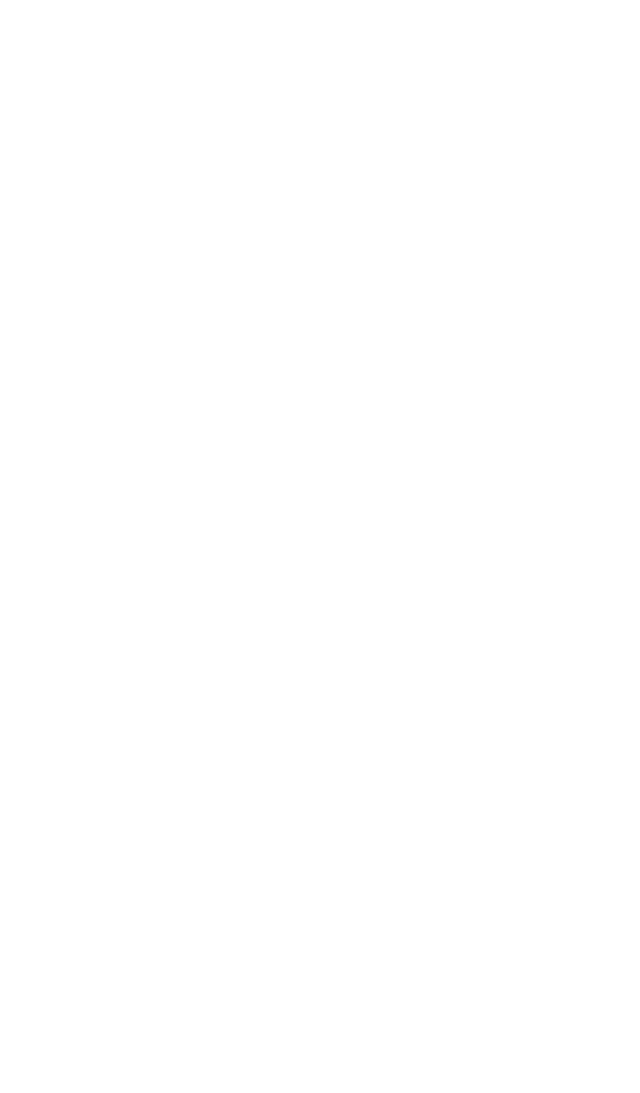
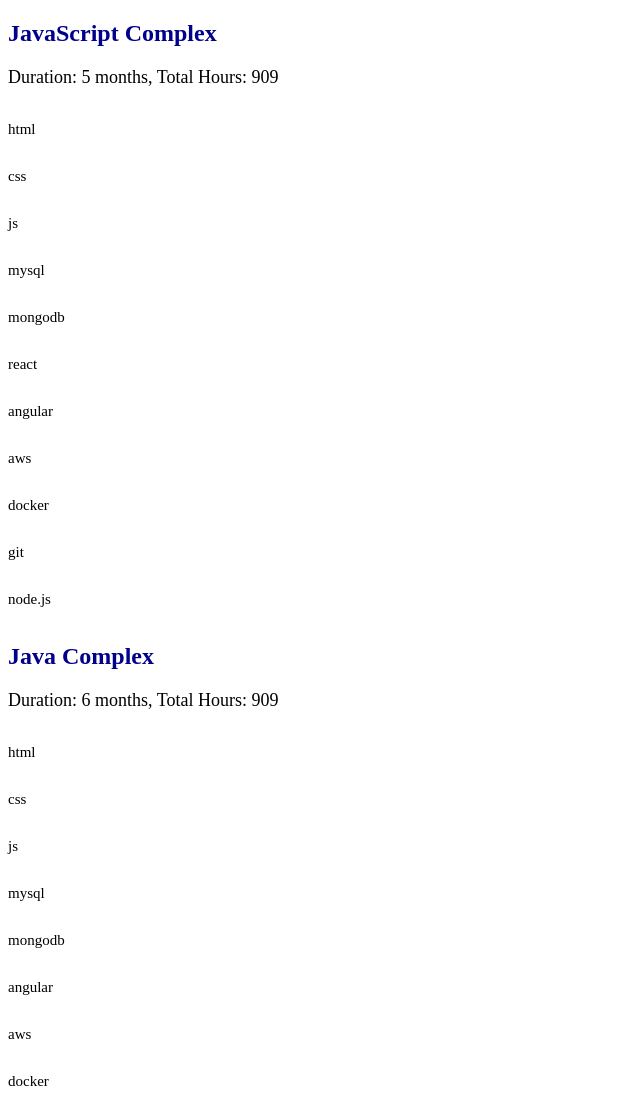
Before and after one commit to StasyaPodk/JS_Homework, a plain HTML site: page HW_JS_9/HW_JS_9.html in a window 1280 px wide. Shown: the top 1093 px of the page, without its empty margins (0-640 px from the left). Before the commit the page ends 800 px from the top, so only its background shows below. Drawn offline with Linux system fonts and the light colour scheme.

Commit message:
HW_JS_9 final added

```diff
--- a/HW_JS_9/HW_9.js
+++ b/HW_JS_9/HW_9.js
@@ -127,6 +127,7 @@ for (course of coursesAndDurationArray){
 Проітерувати його, створиши для кожного об'єкту  масиву <div class='member'> та наповнити його данними з об'єкту.
 Якщо людською мовою: під кожного члена родини зробити блок та наповнити його інформацією з цього об'єкту
 */
+
 /*
 let simpsons = [
     {
@@ -185,8 +186,8 @@ for (simpson of simpsons){
     div.append(img)
     document.body.appendChild(div);
 }
+*/
 
- */
 
 
 
@@ -271,3 +272,36 @@ let coursesArray = [
         modules: ['html', 'css', 'js', 'mysql', 'mongodb', 'react', 'angular', 'aws', 'docker', 'git', 'sass']
     }
 ];
+
+coursesArray.forEach(course => {
+    let courseBlock = document.createElement('div');
+    courseBlock.classList.add('course');
+    let titleHeader = document.createElement('h2');
+    titleHeader.innerText = course.title;
+    titleHeader.classList.add('title');
+    courseBlock.appendChild(titleHeader);
+
+
+    let propertiesBlock = document.createElement('div');
+    let duration = document.createElement('p');
+    duration.innerText = `Duration: ${course.monthDuration} months, Total Hours: ${course.hourDuration}`;
+    duration.classList.add('duration');
+    propertiesBlock.appendChild(duration);
+
+
+    let modulesBlock = document.createElement('div');
+    modulesBlock.classList.add('modules');
+
+    course.modules.forEach(module => {
+        let moduleDiv = document.createElement('div');
+        let moduleText = document.createElement('p');
+        moduleText.innerText = module;
+
+        moduleDiv.appendChild(moduleText);
+        modulesBlock.appendChild(moduleDiv);
+    });
+
+    propertiesBlock.appendChild(modulesBlock);
+    courseBlock.appendChild(propertiesBlock);
+    document.body.appendChild(courseBlock);
+});
--- a/HW_JS_9/HW_JS_9.html
+++ b/HW_JS_9/HW_JS_9.html
@@ -4,7 +4,7 @@
     <meta charset="UTF-8">
     <title>Homework_JS_9</title>
     <style>
-        .item{
+ /*       .item{
             width: 30%;
             background-color: darkslateblue;
             display: flex;
@@ -43,12 +43,36 @@
 
 .age{font-size: 15x;
     margin: 5px;
+}
 
+*/
+
+.course{
+    width: 100%;
+    margin-bottom: 5px;
+    color: black;
+}
+
+.title{
+    color: darkblue;
+}
+
+
+.duration{
+    color: black;
+    font-size: 18px;
 
 }
 
+.modules{
+    display: flex;
+    flex-direction: column;
+    align-items: start;
+    font-size: 15px;
+}
 
-}
+
+
 
     </style>
 </head>
```
